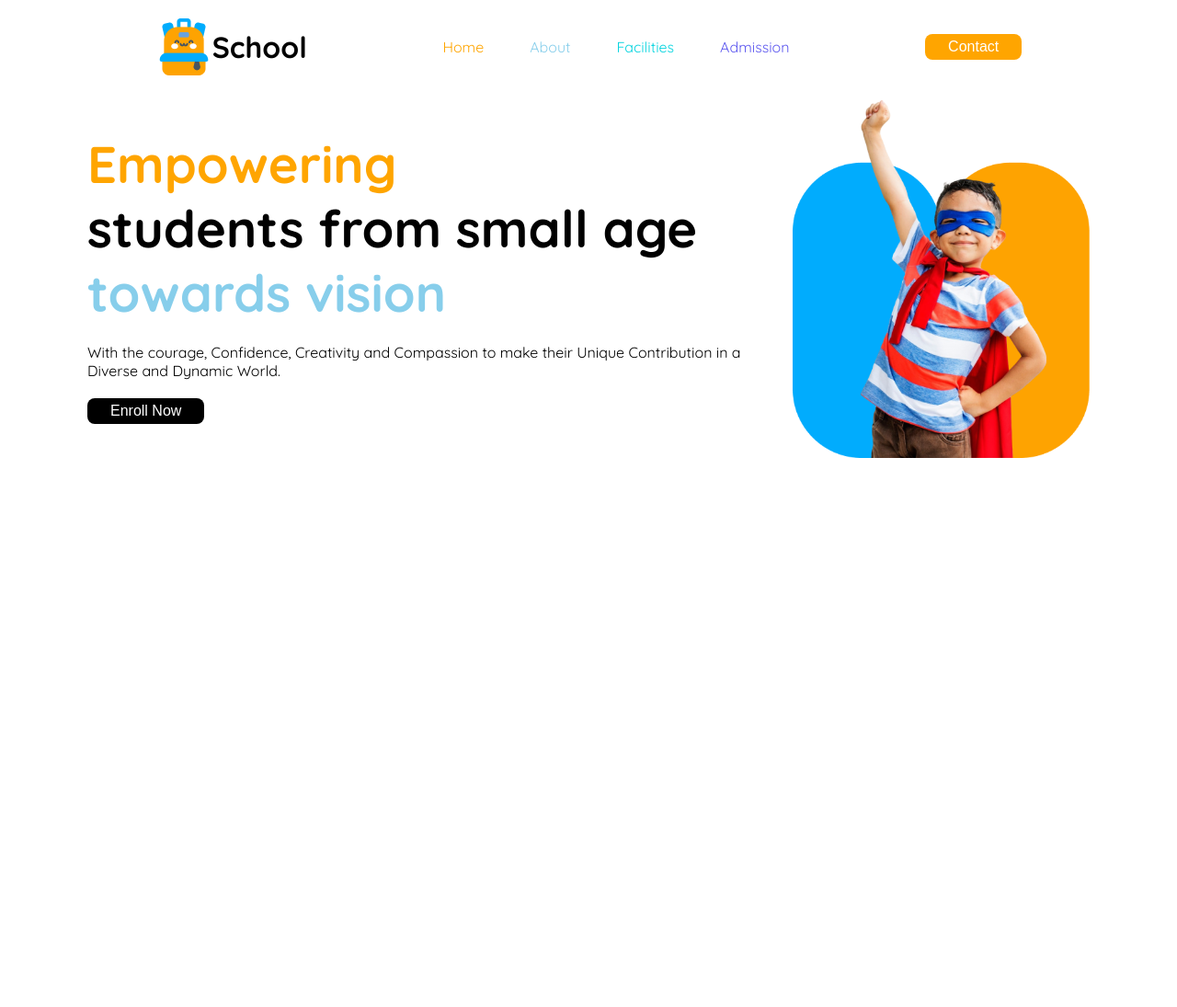
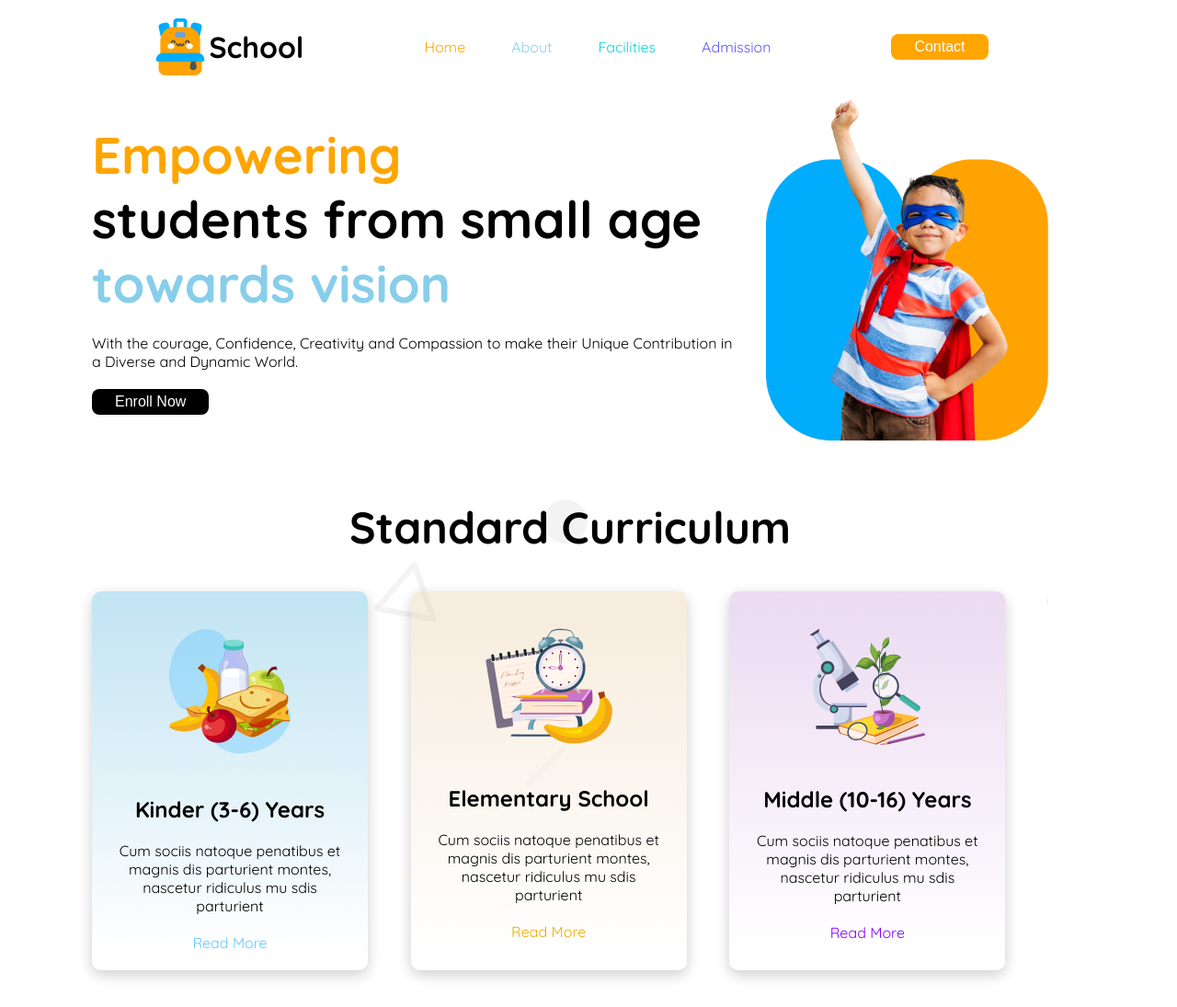
Before and after one commit to MasudMiti/kids-school, a plain HTML site: page index.html in a window 1280 px wide. Shown: the whole page at 92% size. Before the commit the page ends 800 px from the top, so only its background shows below. Drawn offline with Linux system fonts and the light colour scheme.

Commit message:
card section finished

```diff
--- a/index.html
+++ b/index.html
@@ -8,6 +8,7 @@
 </head>
 <body>
      <header class="container">
+     <div class="wrapper">
       <nav class="navbar">
         <div class="logo">
           <img src="assets/logo.png" alt="">
@@ -35,8 +36,38 @@
        </div>
    </header>
     <main>
+      <section class="curriculum wrapper">
+        <h2 class="card-heading">Standard Curriculum</h2>
+        <div class="card-container">
+          <div class="card">
+            <img class="img-card" src="assets/kinder.png" alt="">
+            <h4 class="card-title">Kinder (3-6) Years</h4>
+            <p class="card-description">Cum sociis natoque penatibus et magnis
+              dis parturient montes, nascetur ridiculus
+              mu sdis parturient</p>
+              <p class="read">Read More</p>
+          </div>
+          <div class="card card-2">
+            <img class="img-card" src="assets/elementary.png" alt="">
+            <h4 class="card-title">Elementary School</h4>
+            <p class="card-description">Cum sociis natoque penatibus et magnis
+              dis parturient montes, nascetur ridiculus
+              mu sdis parturient</p>
+              <p class="read read-2">Read More</p>
+          </div>
+          <div class="card card-3">
+            <img class="img-card" src="assets/middle.png" alt="">
+            <h4 class="card-title">Middle (10-16) Years</h4>
+            <p class="card-description">Cum sociis natoque penatibus et magnis
+              dis parturient montes, nascetur ridiculus
+              mu sdis parturient</p>
+              <p class="read read-3">Read More</p>
+          </div>
+        </div>
+      </section>
 
     </main>
+     </div>
       <footer>
 
       </footer>
--- a/style.css
+++ b/style.css
@@ -7,14 +7,15 @@
 }
 body{
   font-family: "Quicksand", serif;
+   width: 1240px;
 }
 /* nav section starts */
-.container{
-  width: 1240px;
+.wrapper{
+  width: 1040px;
   margin: 0px auto;
 }
 .navbar{
-  width: 1090px;
+
   display: flex;
   justify-content: space-around;
   align-items: center;
@@ -64,7 +65,7 @@ body{
 /* nav section ends */
 /* banner section starts */
 .banner{
-  width: 1090px;
+
   margin: 0 auto;
   display: flex;
   justify-content: space-between;
@@ -94,3 +95,77 @@ body{
   background-color: black;
   color: white;
 }
+ .curriculum{
+  background: url(assets/bg.png);
+  background-position: cover;
+  background-repeat: no-repeat;
+ }
+ .card-container{
+  display: grid;
+  grid-template-columns: repeat(3, 1fr);
+ }
+.card{
+  text-align: center;
+  width: 300px;
+  padding: 0px 20px;
+  border-radius: 10px;
+  box-shadow: 0px 5px 15px rgba(0, 0, 0, .195);
+  background: linear-gradient(rgb(196, 229, 243) 5%, #ffffff 95%)
+}
+.card-2{
+  text-align: center;
+  width: 300px;
+  padding: 0px 20px;
+  border-radius: 10px;
+  box-shadow: 0px 5px 15px rgba(0, 0, 0, .195);
+  background: linear-gradient( #e8cca35d 5%, #ffffff 95%)
+}
+.card-3{
+  text-align: center;
+  width: 300px;
+  padding: 0px 20px;
+  border-radius: 10px;
+  box-shadow: 0px 5px 15px rgba(0, 0, 0, .195);
+  background: linear-gradient(#c088d54c 5%,  #ffffff 95%)
+}
+.card-container{
+  margin: 40px 0px;
+}
+ .card-heading{
+  text-align: center;
+  margin-top: 60px;
+  font-size: 3rem;
+  font-weight: bold;
+ }
+  .card-title{
+    font-size: 1.5rem;
+    font-weight: bold;
+  }
+  .img-card{
+    margin: 40px;
+  }
+  .card-description{
+    padding: 20px 0px;
+  }
+  .read{
+    color: #64C8FF;
+    margin-bottom: 20px;
+  }
+  .read-2{
+    color: #F0AA00;
+    margin-bottom: 20px;
+  }
+  .read-3{
+    color: #8700FF;
+    margin-bottom: 20px;
+  }
+/* curriculum section ends */
+
+
+
+/*
+ @media screen and(max-width: 576px) {
+    .banner{
+      flex-direction: column;
+    }
+ } */
```
Lines whose indentation alone changed are shown as unchanged.
